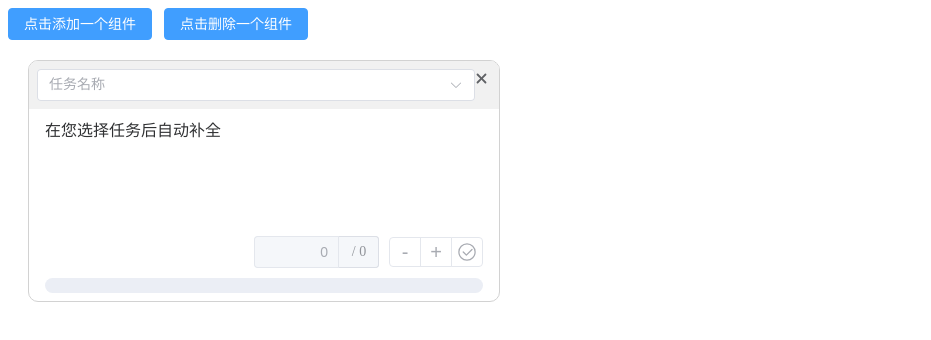
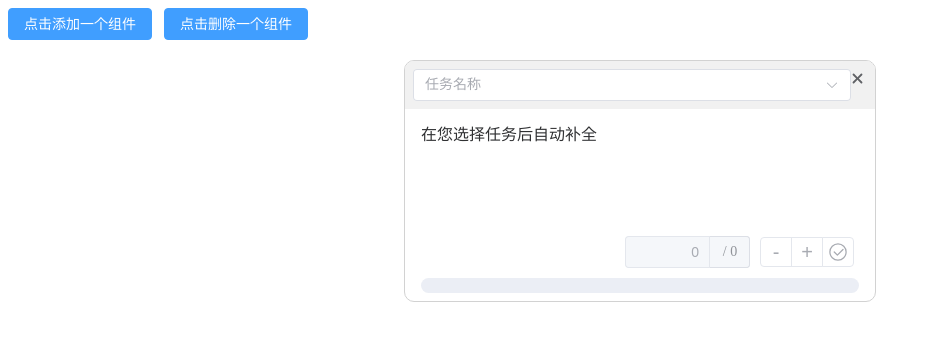
Before and after one commit to Miaoyww/r6-missions-process, a Vue app: page / in a window 1280 px wide. Both pictures are taken after a click on the button "点击添加一个组件". Shown: the top 340 px of the page, without its empty margins (0-931 px from the left). Built offline with nearby package versions, Linux system fonts and the light colour scheme.

Commit message:
优化UI

```diff
--- a/src/controls/MissionCard.vue
+++ b/src/controls/MissionCard.vue
@@ -74,7 +74,7 @@ function formatter(value) {
 
 <template>
   <div>
-    <el-card class="box-card" shadow="never" body-style="padding: 16px">
+    <el-card class="box-card" shadow="never" body-style="padding: 16px" style="margin-left: auto; margin-right: auto">
       <div class="handle card-handle"></div>
       <el-button @click="emit('closeCard')" :icon="CloseBold" class="card-close-button" plain/>
       <div class="wrapper">
@@ -98,7 +98,7 @@ function formatter(value) {
         <!-- 任务简介 -->
         <p>{{ missionDetails[missionName].desc }}</p>
       </div>
-      <div style="position: absolute;bottom: 0;width: 438px;margin-bottom: 16px">
+      <div style="position: absolute;bottom: 0;width: calc(100% - 32px);margin-bottom: 16px">
         <!-- 用户控件 -->
         <div style="text-align: right; margin-bottom: 10px">
           <div style="display: inline; margin-right: 10px">
@@ -114,7 +114,7 @@ function formatter(value) {
               </template>
             </el-input>
           </div>
-          <el-button-group>
+          <el-button-group style="margin-right: 5px">
             <el-button @click="processMinus" class="card-button" :disabled="userControlsDisable">-</el-button>
             <el-button @click="processPlus" class="card-button" :disabled="userControlsDisable">+</el-button>
             <el-button @click="processComplete" class="card-button" :icon="CircleCheck"
@@ -159,12 +159,14 @@ export default {
   background-color: #f1f1f1;
   --el-button-hover-text-color: #E81123 !important;
   --el-button-hover-border-color: #f1f1f1 !important;
+  --el-button-hover-bg-color: #f1f1f1 !important;
   --el-button-active-border-color: #f1f1f1 !important;
   --el-button-active-text-color: #DC5C66;
+  --el-button-active-bg-color: #f1f1f1;
 }
 
 .mission-details-div {
-  margin-top: 16px;
+  margin-top: 20px;
 }
 
 .card-button {
@@ -175,7 +177,9 @@ export default {
 
 .box-card {
   position: relative;
-  width: 470px;
+  /*width: 470px;*/
+  min-width: 300px;
+  max-width: 470px;
   height: 240px;
   margin: 20px;
   --el-card-border-color: #d2d2d2;
@@ -185,7 +189,7 @@ export default {
 .card-handle {
   cursor: move;
   background: #f1f1f1;
-  width: 470px;
+  width: 100%;
   height: 48px;
   position: absolute;
   top: 0;
```
